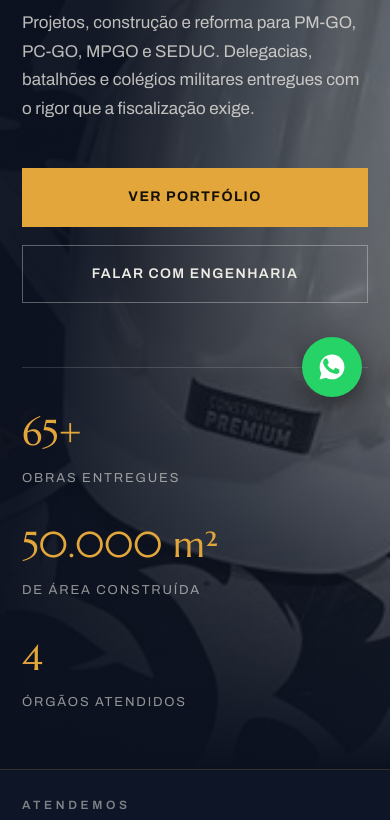
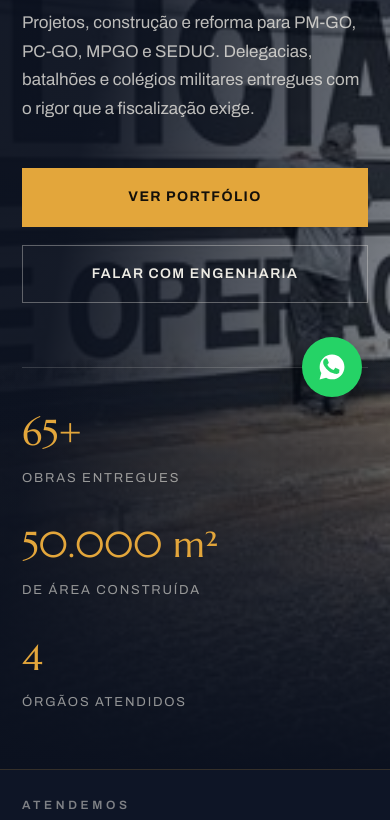
Before and after one commit to PedroLLou/construtora-premium, a plain HTML site: page index.html in a window 390 px wide. Shown: the part 419-1239 px from the top of the page. Drawn offline with Linux system fonts and the light colour scheme.

Commit message:
Revert "TESTE: hero com teste-hero.jpeg cortada (foco na parte de baixo)"
This reverts commit f4b8c9b8abdf11d706a21853f9b8fbe12599caf8.

```diff
--- a/index.html
+++ b/index.html
@@ -15,8 +15,8 @@
 <meta name="theme-color" content="#0B111F">
 <link rel="icon" type="image/png" href="img/logo-construtora-premium-192.png">
 <link rel="apple-touch-icon" href="img/logo-construtora-premium-192.png">
-<link rel="preload" as="image" href="img/teste-hero-crop-mobile.jpg" media="(max-width:640px)">
-<link rel="preload" as="image" href="img/teste-hero-crop.jpg" media="(min-width:641px)">
+<link rel="preload" as="image" href="img/reforma-base-core-gt3-policia-civil-goiania-mobile.jpg" media="(max-width:640px)">
+<link rel="preload" as="image" href="img/reforma-base-core-gt3-policia-civil-goiania.jpg" media="(min-width:641px)">
 <link rel="preconnect" href="https://fonts.googleapis.com">
 <link rel="preconnect" href="https://fonts.gstatic.com" crossorigin>
 <link href="https://fonts.googleapis.com/css2?family=Marcellus&family=Archivo:wght@400;500;600;700&display=swap" rel="stylesheet">
@@ -430,8 +430,8 @@ footer{border-top:1px solid var(--line-gold);padding:80px 48px 40px;background:v
 <!-- HERO -->
 <section class="hero" id="inicio">
   <picture class="hero-bg">
-    <source media="(max-width:640px)" srcset="img/teste-hero-crop-mobile.jpg">
-    <img src="img/teste-hero-crop.jpg" alt="Capacete da Construtora Premium sobre mesa com o brasão da Polícia Civil de Goiás e placa de obra" width="1502" height="960" fetchpriority="high">
+    <source media="(max-width:640px)" srcset="img/reforma-base-core-gt3-policia-civil-goiania-mobile.jpg">
+    <img src="img/reforma-base-core-gt3-policia-civil-goiania.jpg" alt="Obra pública executada pela Construtora Premium — reforma da Base CORE/GT3 da Polícia Civil em Goiânia" width="1600" height="900" fetchpriority="high">
   </picture>
   <div class="hero-shade"></div>
   <div class="hero-fade"></div>
```
Also changed, not shown: img/teste-hero-crop-mobile.jpg (deleted), img/teste-hero-crop.jpg (deleted).
